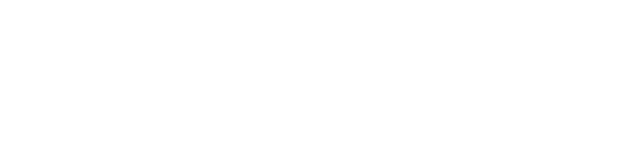
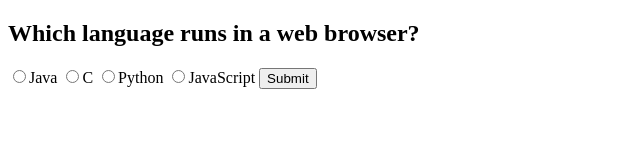
Before and after one commit to acciojob/quiz-AshishDeshmukh02, a website: page main.html in a window 1280 px wide. Shown: the whole page, without its empty margins (0-640 px from the left). Drawn offline with Linux system fonts and the light colour scheme.

Commit message:
created a submission

```diff
--- a/main.html
+++ b/main.html
@@ -8,6 +8,20 @@
 
 <body>
 	<!-- the entire body must be written by student -->
+	<div class="quiz-container" id="quiz">
+  <h2 id="question"></h2>
+  <label><input type="radio" id="a" name="answer"><span id="a_text"></span></label>
+  <label><input type="radio" id="b" name="answer"><span id="b_text"></span></label>
+  <label><input type="radio" id="c" name="answer"><span id="c_text"></span></label>
+  <label><input type="radio" id="d" name="answer"><span id="d_text"></span></label>
+  <button id="submit">Submit</button>
+</div>
+<div id="result" class="hidden">
+  <h2>Result:</h2>
+  <p>You scored <span id="score"></span> out of 4.</p>
+  <button id="reset">Reset</button>
+</div>
+
     <script type="text/javascript" src="./script.js">
 </script>
 
--- a/script.js
+++ b/script.js
@@ -1 +1,103 @@
 //your JS code here. If required.
+// Data for the questions
+const questions = [
+  {
+    question: "Which language runs in a web browser?",
+    a: "Java",
+    b: "C",
+    c: "Python",
+    d: "JavaScript",
+    correct: "d",
+  },
+  {
+    question: "What does CSS stand for?",
+    a: "Central Style Sheets",
+    b: "Cascading Style Sheets",
+    c: "Cascading Simple Sheets",
+    d: "Cars SUVs Sailboats",
+    correct: "b",
+  },
+  {
+    question: "What does HTML stand for?",
+    a: "Hypertext Markup Language",
+    b: "Hypertext Markdown Language",
+    c: "Hyperloop Machine Language",
+    d: "Helicopters Terminals Motorboats Lamborginis",
+    correct: "a",
+  },
+  {
+    question: "What year was JavaScript launched?",
+    a: "1996",
+    b: "1995",
+    c: "1994",
+    d: "none of the above",
+    correct: "b",
+  }
+];
+
+// Initialize variables
+let currentQuestion = 0;
+let score = 0;
+
+// Get DOM elements
+const quiz = document.getElementById("quiz");
+const result = document.getElementById("result");
+const questionEl = document.getElementById("question");
+const aText = document.getElementById("a_text");
+const bText = document.getElementById("b_text");
+const cText = document.getElementById("c_text");
+const dText = document.getElementById("d_text");
+const submitBtn = document.getElementById("submit");
+const resetBtn = document.getElementById("reset");
+const scoreEl = document.getElementById("score");
+
+// Function to show current question
+function showQuestion() {
+  const currentQ = questions[currentQuestion];
+  questionEl.textContent = currentQ.question;
+  aText.textContent = currentQ.a;
+  bText.textContent = currentQ.b;
+  cText.textContent = currentQ.c;
+  dText.textContent = currentQ.d;
+}
+
+// Function to reset the quiz
+function resetQuiz() {
+  currentQuestion = 0;
+  score = 0;
+  showQuestion();
+  quiz.classList.remove("hidden");
+  result.classList.add("hidden");
+}
+
+// Event listener for submit button
+submitBtn.addEventListener("click", () => {
+  const selected = document.querySelector('input[name="answer"]:checked');
+  if (!selected) {
+    alert("Please select an option.");
+    return;
+  }
+  const answer = selected.value;
+  if (answer === questions[currentQuestion].correct) {
+    score++;
+  }
+  currentQuestion++;
+  if (currentQuestion < questions.length) {
+    showQuestion();
+  } else {
+    console.log("score:", score);
+    scoreEl.textContent = score;
+    console.log("scoreEl:", scoreEl);
+    quiz.classList.add("hidden");
+    result.classList.remove("hidden");
+    console.log("quiz:", quiz);
+    console.log("result:", result);
+  }
+});
+
+
+// Event listener for reset button
+resetBtn.addEventListener("click", resetQuiz);
+
+// Show first question
+showQuestion();
--- a/styles.css
+++ b/styles.css
@@ -1 +1,7 @@
 /*  your css code here. If applicable */
+.quiz-container {
+  margin-bottom: 20px;
+}
+.hidden {
+  display: none;
+}
```
